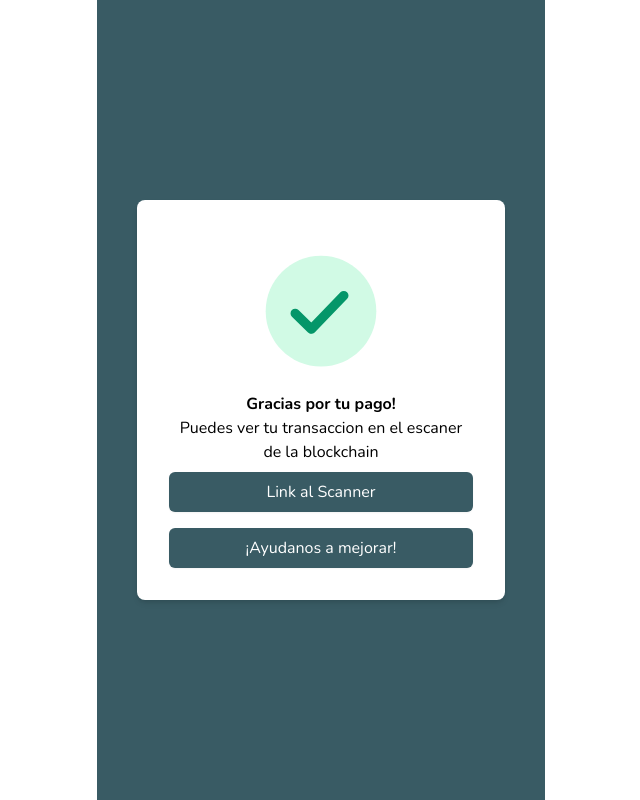
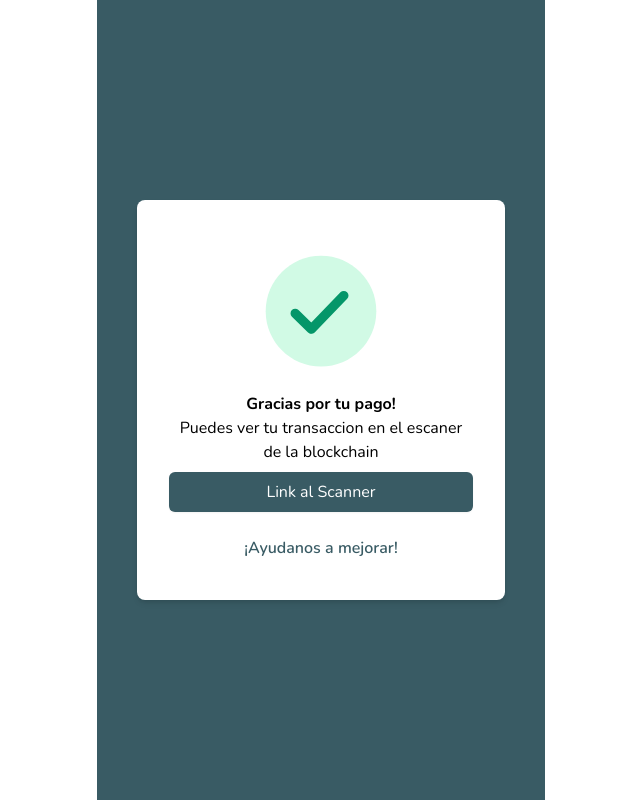
Before and after one commit to cricripagos/SimpleCrypto, a Next.js app: page /success/1 in a window 1280 px wide. Shown: the whole page, without its empty margins (319-959 px from the left). Built offline with nearby package versions, Linux system fonts and the light colour scheme; no server answers.

Commit message:
Improvements Mailchimp

```diff
--- a/src/pages/success/[id].js
+++ b/src/pages/success/[id].js
@@ -42,7 +42,7 @@ const Success = () => {
   }
 
   const navigateToSurvey = () => {
-    router.push('https://us10.list-manage.com/survey?u=4674bdae73bef9d75729857e0&id=0cc1f6f521&attribution=false')
+    window.open('https://us10.list-manage.com/survey?u=4674bdae73bef9d75729857e0&id=0cc1f6f521&attribution=false', '_blank')
   }
 
 
@@ -62,7 +62,11 @@ const Success = () => {
             <button onClick={navigateToExplorer} className='bg-green-1 text-white p-2 rounded-md shadow-sm'  >
               Link al Scanner
             </button>
-            <button onClick={navigateToSurvey} className='bg-green-1 text-white p-2 rounded-md shadow-sm mt-4' >¡Ayudanos a mejorar!</button>
+            <a onClick={navigateToSurvey} className='p-2 mt-4 cursor-pointer' >
+              <p className='text-green-1 hover:text-gray-500 hover:underline font-semibold text-center'>
+              ¡Ayudanos a mejorar!
+              </p>
+            </a>
           </div>
         }
       </div>
```
